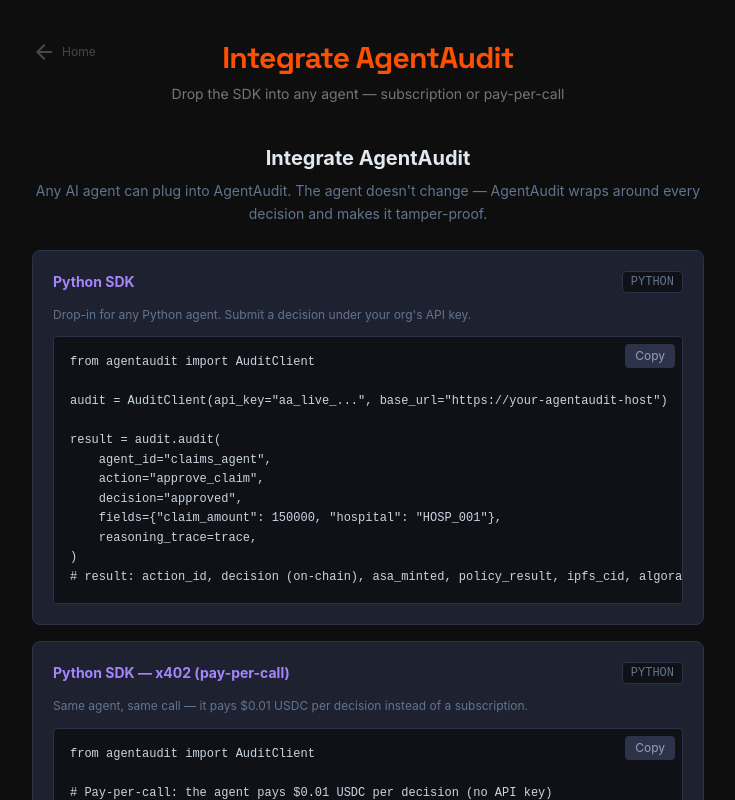
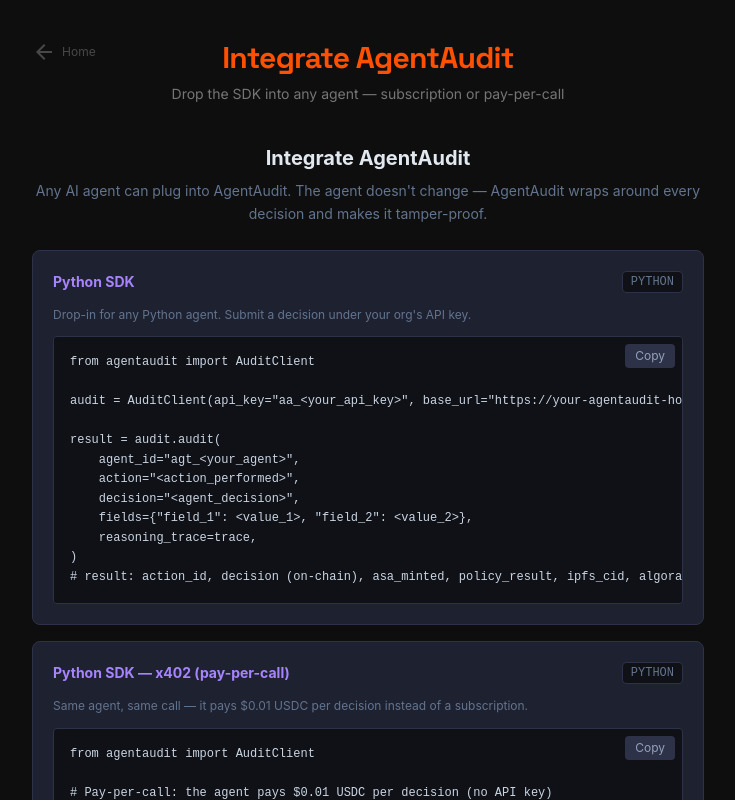
Before and after one commit to OmBhandwaldar/agent-audit, a React (Vite) app in the folder frontend/: page /integrate in a window 1280 px wide. Shown: the top 800 px of the page, without its empty margins (272-1007 px from the left). Built offline with nearby package versions, Linux system fonts and the light colour scheme; no server answers.

Commit message:
refresh: /integrate snippets to issued agent IDs + generic field placeholders

```diff
--- a/frontend/src/components/SdkIntegration.jsx
+++ b/frontend/src/components/SdkIntegration.jsx
@@ -15,13 +15,13 @@
     description: "Drop-in for any Python agent. Submit a decision under your org's API key.",
     code: `from agentaudit import AuditClient
 
-audit = AuditClient(api_key="aa_live_...", base_url="https://your-agentaudit-host")
+audit = AuditClient(api_key="aa_<your_api_key>", base_url="https://your-agentaudit-host")
 
 result = audit.audit(
-    agent_id="claims_agent",
-    action="approve_claim",
-    decision="approved",
-    fields={"claim_amount": 150000, "hospital": "HOSP_001"},
+    agent_id="agt_<your_agent>",
+    action="<action_performed>",
+    decision="<agent_decision>",
+    fields={"field_1": <value_1>, "field_2": <value_2>},
     reasoning_trace=trace,
 )
 # result: action_id, decision (on-chain), asa_minted, policy_result, ipfs_cid, algorand_tx_id`,
@@ -35,16 +35,16 @@
 
 # Pay-per-call: the agent pays $0.01 USDC per decision (no API key)
 audit = AuditClient(
-    org_id="medico",
+    org_id="<your_org>",
     x402_mnemonic="<payer wallet mnemonic>",
     base_url="https://your-agentaudit-host",
 )
 
 result = audit.audit(
-    agent_id="claims_agent",
-    action="approve_claim",
-    decision="approved",
-    fields={"claim_amount": 150000, "hospital": "HOSP_001"},
+    agent_id="agt_<your_agent>",
+    action="<action_performed>",
+    decision="<agent_decision>",
+    fields={"field_1": <value_1>, "field_2": <value_2>},
 )
 # the SDK auto-pays $0.01 USDC, the facilitator settles, then the audit runs`,
   },
@@ -54,14 +54,14 @@
     lang: "http",
     description: "Language-agnostic. Any stack POSTs to /v1/audit with its API key.",
     code: `POST https://your-agentaudit-host/v1/audit
-Authorization: Bearer <your_api_key>
+Authorization: Bearer aa_<your_api_key>
 Content-Type: application/json
 
 {
-  "agent_id": "claims_agent",
-  "action": "approve_claim",
-  "decision": "approved",
-  "fields": { "claim_amount": 150000, "hospital": "HOSP_001" },
+  "agent_id": "agt_<your_agent>",
+  "action": "<action_performed>",
+  "decision": "<agent_decision>",
+  "fields": { "field_1": <value_1>, "field_2": <value_2> },
   "reasoning_trace": []
 }`,
   },
@@ -71,14 +71,13 @@
     lang: "python",
     description: "Zero changes to your decision logic — wrap the function and it's audited.",
     code: `from agentaudit import AuditClient
-audit = AuditClient(api_key="aa_live_...")
+audit = AuditClient(api_key="aa_<your_api_key>")
 
-@audit.capture(agent_id="claims_agent", action="approve_claim")
-def decide(claim_amount, hospital):
+@audit.capture(agent_id="agt_<your_agent>", action="<action_performed>")
+def decide(...):
     # your existing agent logic — unchanged
-    decision = "approved" if claim_amount < 200000 else "rejected"
-    return {"decision": decision,
-            "fields": {"claim_amount": claim_amount, "hospital": hospital}}
+    return {"decision": "<agent_decision>",
+            "fields": {"field_1": <value_1>, "field_2": <value_2>}}
 
 # every call is policy-checked on-chain, encrypted, and anchored automatically`,
   },
```
